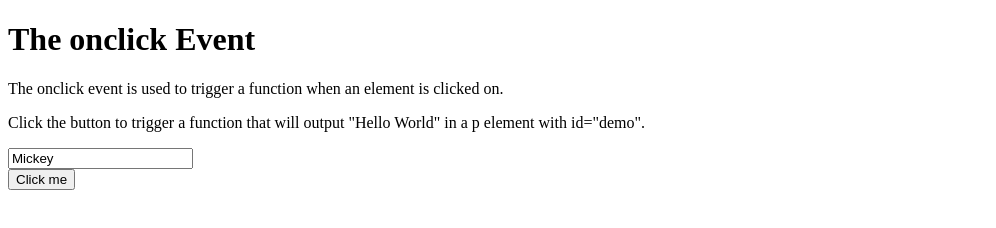
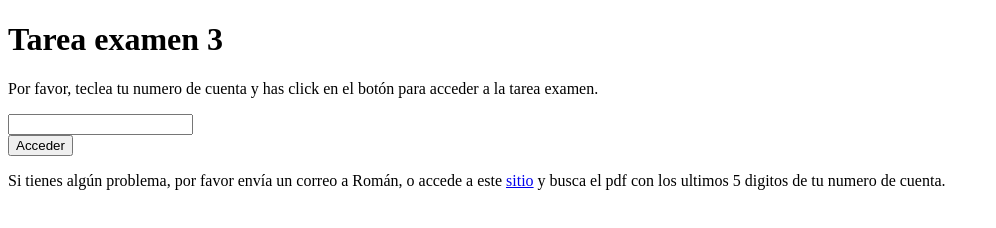
Before and after one commit to romanbott/analitica2-2020-1, a plain HTML site: page index.html in a window 1280 px wide. Shown: the whole page, without its empty margins (0-996 px from the left). Drawn offline with Linux system fonts and the light colour scheme.

Commit message:
index, tarea 3

```diff
--- a/index.html
+++ b/index.html
@@ -1,25 +1,33 @@
 <!DOCTYPE html>
 <html>
+	<title> Tarea examen 3</title>
 <body>
 
-<h1>The onclick Event</h1>
+<h1>Tarea examen 3</h1>
 
-<p>The onclick event is used to trigger a function when an element is clicked on.</p>
+<p>Por favor, teclea tu numero de cuenta y has click en el botón para acceder a la tarea examen.</p>
 
-<p>Click the button to trigger a function that will output "Hello World" in a p element with id="demo".</p>
-<form>
-<input id="cuenta" type="text" name="FirstName" value="Mickey"><br>
+
+ <form action="">
+<input id="cuenta" type="text" name="Cuenta" defaultValue="Numero de cuenta"><br>
 </ form>
-<button onclick="myFunction()">Click me</button>
+<button onclick="myFunction()" type='button'>Acceder</button>
 
 <p id="demo"></p>
+<p id="demo2"></p>
+
+
+Si tienes algún problema, por favor envía un correo a Román, o accede a este <a href="https://github.com/romanbott/analitica-2019-2/tree/master/tareas">sitio</a> y busca el pdf con los ultimos 5 digitos de tu numero de cuenta.
+
 
 <script>
 function myFunction() {
 
   var cuenta = document.getElementById("cuenta").value;
-  var cuenta = cuenta.substr(id.length - 5);
+  var cuenta = cuenta.substr(cuenta.length - 5);
   document.getElementById("demo").innerHTML = cuenta;
+  document.getElementById("demo2").innerHTML = "https://romanbott.github.io/analitica-2019-2/tareas/"+cuenta+".pdf";
+	location.href = "https://romanbott.github.io/analitica-2019-2/tareas/"+cuenta+".pdf";
 }
 </script>
 
```
